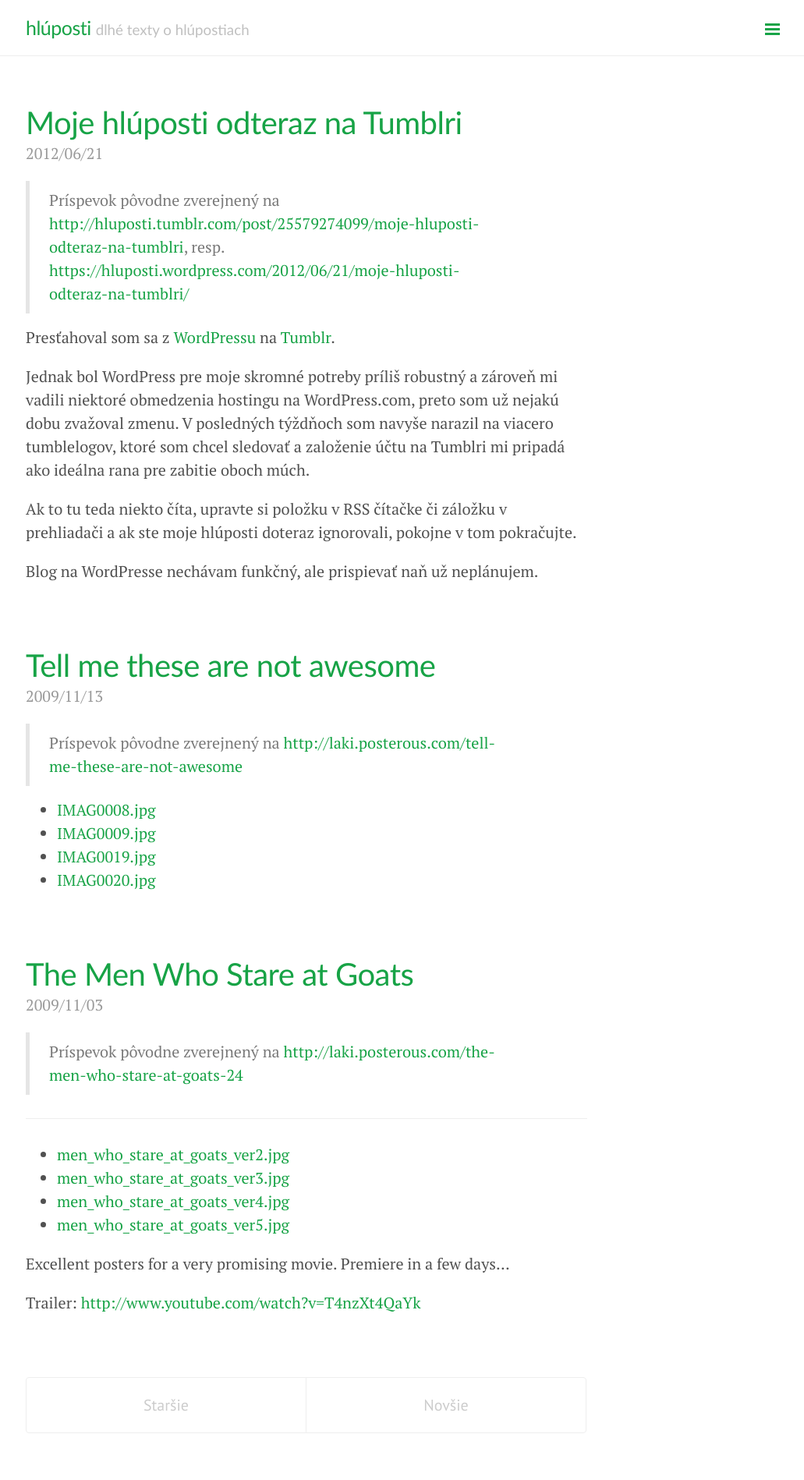
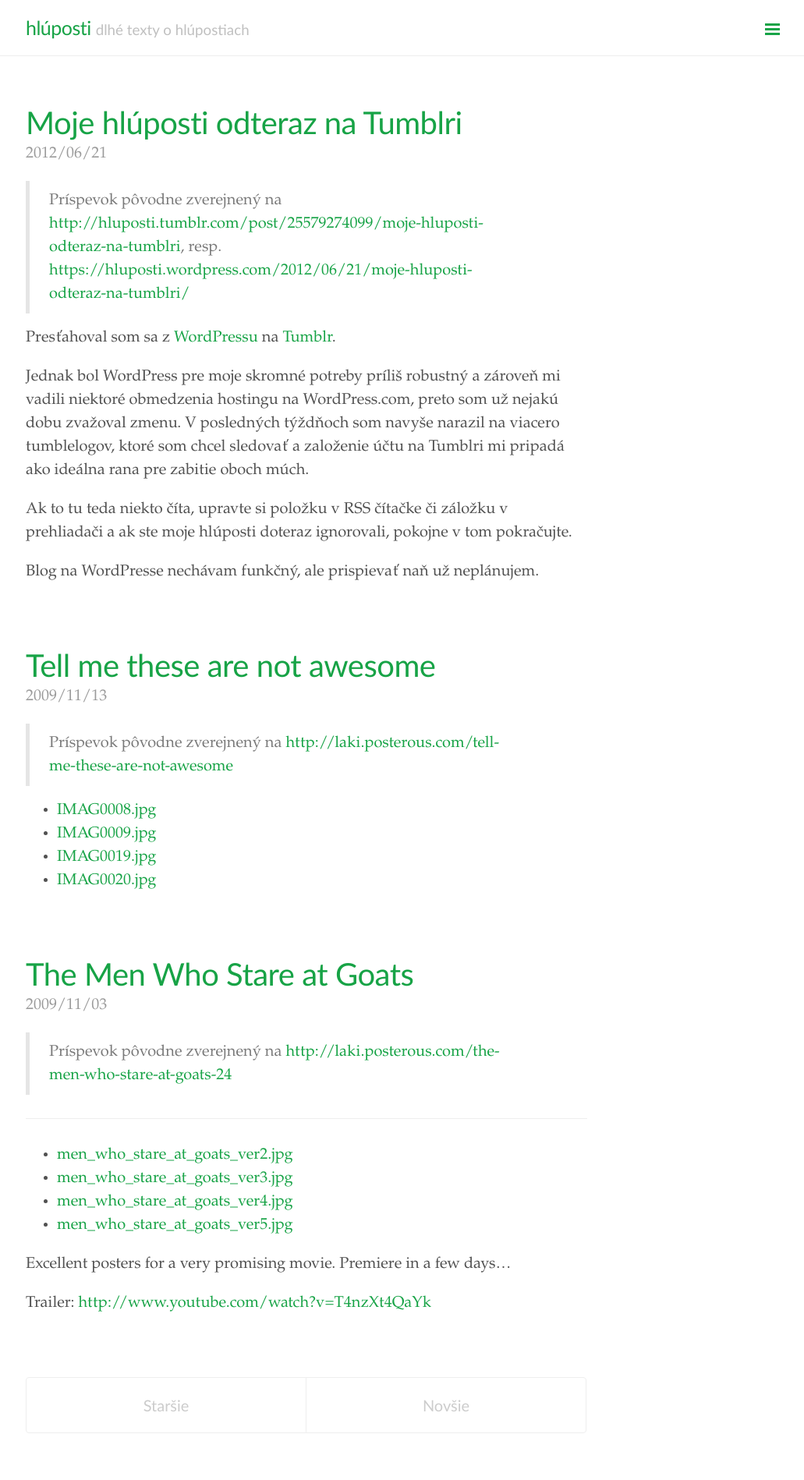
Before and after one commit to hluposti/hluposti.github.io, a Jekyll site: the page built from index.html, in a window 1280 px wide. Shown: the whole page at 78% size, without its empty margins (247-1278 px from the left). Built offline with Jekyll 4.4.1, drawn with Linux system fonts in a browser that asks for light colours; Markdown is read by kramdown in place of the engine named in the settings; the list of posts is cut into pages by our own code.

Commit message:
Update lanyon.css

```diff
--- a/public/css/lanyon.css
+++ b/public/css/lanyon.css
@@ -41,11 +41,11 @@ body {
 }
 
 html {
-  font-family: "PT Serif", Georgia, "Times New Roman", serif;
+  font-family: Garamond, Baskerville, Baskerville Old Face, Hoefler Text, Times New Roman, serif;;
 }
 
 h1, h2, h3, h4, h5, h6 {
-  font-family: Gill Sans,Gill Sans MT,Calibri,sans-serif;
+  font-family: Gill Sans, Gill Sans MT, Calibri, sans-serif;
   font-weight: 400;
   color: #313131;
   letter-spacing: -.025rem;
@@ -148,7 +148,7 @@ h1, h2, h3, h4, h5, h6 {
   width: 14rem;
   visibility: hidden;
   overflow-y: auto;
-  font-family: "PT Sans", Helvetica, Arial, sans-serif;
+  font-family: Gill Sans, Gill Sans MT, Calibri, sans-serif;
   font-size: .875rem; /* 15px */
   color: rgba(255,255,255,.6);
   background-color: #202020;
@@ -357,7 +357,7 @@ a.sidebar-nav-item:focus {
   overflow: hidden; /* clearfix */
   margin-left: -1rem;
   margin-right: -1rem;
-  font-family: "PT Sans", Helvetica, Arial, sans-serif;
+  font-family: Gill Sans, Gill Sans MT, Calibri, sans-serif;
   color: #ccc;
   text-align: center;
 }
```
